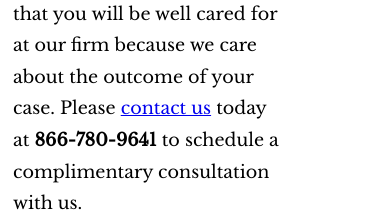
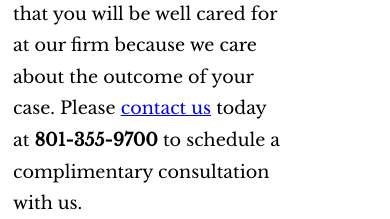
Before and after one commit to natepace/davidlawutahfe, a React (Create React App) app: page /Our-Attorneys in a window 390 px wide. Shown: the part 1580-1799 px from the top of the page. Built offline with nearby package versions, Linux system fonts and the light colour scheme.

Commit message:
fixed phone number

```diff
--- a/src/components/BodyAttorneys.js
+++ b/src/components/BodyAttorneys.js
@@ -55,7 +55,7 @@ export const BodyAttorneys = () => {
                                             <Link to="/Our-Attorneys/David-S-Pace">David S. Pace</Link>
                                         </li>
                                     </ul>
-                                    <h3>Contact The Pace Law Firm, Attorneys and Counselors at Law, Today</h3><p>When legal matters affect your life in any way, know that you will be well cared for at our firm because we care about the outcome of your case. Please <a href="/web/20201001032437/https://www.pacelawutah.com/Contact.shtml">contact us</a> today at <strong>866-780-9641</strong> to schedule a complimentary consultation with us.</p>
+                                    <h3>Contact The Pace Law Firm, Attorneys and Counselors at Law, Today</h3><p>When legal matters affect your life in any way, know that you will be well cared for at our firm because we care about the outcome of your case. Please <a href="/web/20201001032437/https://www.pacelawutah.com/Contact.shtml">contact us</a> today at <strong>801-355-9700</strong> to schedule a complimentary consultation with us.</p>
                                 </div>
                             </article>
                         </div>
```
